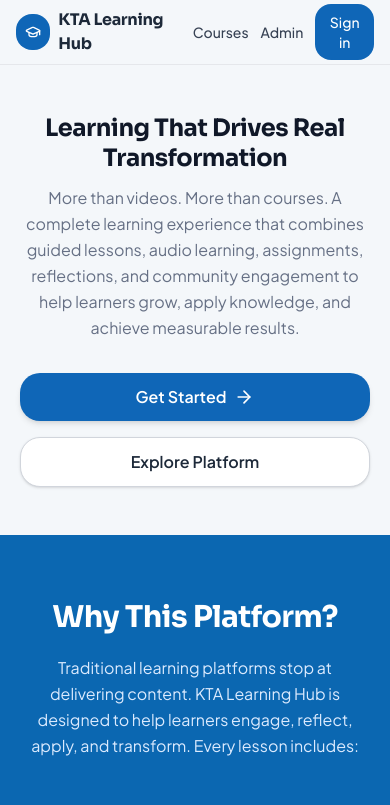
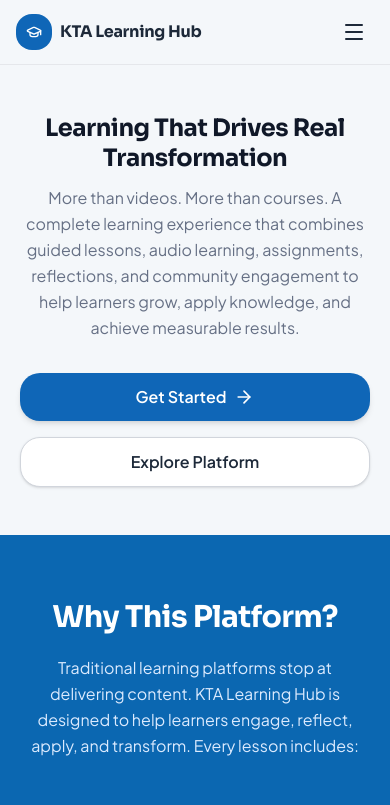
Before and after one commit to MizMelly/kta-learning-hub, a React (Vite) app: page / in a window 390 px wide. Shown: the top 805 px of the page. Built offline with nearby package versions, Linux system fonts and the light colour scheme.

Commit message:
Login UI created

```diff
--- a/src/components/Navbar.jsx
+++ b/src/components/Navbar.jsx
@@ -1,11 +1,18 @@
+import { useState } from "react";
 import { useNavigate } from "react-router-dom";
-import { GraduationCap } from "lucide-react";
+import { GraduationCap, Menu, X } from "lucide-react";
 
 const Navbar = () => {
   const navigate = useNavigate();
+  const [isOpen, setIsOpen] = useState(false);
+
+  const handleNavigate = (path) => {
+    navigate(path);
+    setIsOpen(false);
+  };
 
   return (
-    <header className="bg-[#f4f7fa] border-b border-gray-200">
+    <header className="bg-[#f4f7fa] border-b border-gray-200 relative">
       <div className="max-w-7xl mx-auto px-4 sm:px-6 lg:px-10 h-16 sm:h-20 flex items-center justify-between">
 
         {/* Logo */}
@@ -19,33 +26,70 @@
           </h1>
         </div>
 
-        {/* Right Side */}
-        <div className="flex items-center gap-3 sm:gap-8">
-
+        {/* Desktop Navigation */}
+        <div className="hidden md:flex items-center gap-8">
           <button
             onClick={() => navigate("/courses")}
-            className="text-sm sm:text-base text-gray-700 font-medium hover:text-black transition"
+            className="text-gray-700 font-medium hover:text-black transition"
           >
             Courses
           </button>
 
-          {/* Admin Button */}
           <button
             onClick={() => navigate("/admin")}
-            className="text-sm sm:text-base text-gray-700 font-medium hover:text-black transition"
+            className="text-gray-700 font-medium hover:text-black transition"
           >
             Admin
           </button>
 
           <button
             onClick={() => navigate("/login")}
-            className="bg-[#0f66b7] text-white text-sm sm:text-base px-3 py-2 sm:px-5 rounded-xl font-medium hover:bg-[#09539a] transition"
+            className="bg-[#0f66b7] text-white px-5 py-2 rounded-xl font-medium hover:bg-[#09539a] transition"
           >
-            Sign in
+            Sign In
           </button>
+        </div>
 
+        {/* Mobile Menu Button */}
+        <button
+          onClick={() => setIsOpen(!isOpen)}
+          className="md:hidden p-2"
+        >
+          {isOpen ? (
+            <X className="w-6 h-6 text-[#1d2939]" />
+          ) : (
+            <Menu className="w-6 h-6 text-[#1d2939]" />
+          )}
+        </button>
+      </div>
+
+      {/* Mobile Dropdown */}
+      {isOpen && (
+        <div className="md:hidden border-t border-gray-200 bg-white shadow-lg">
+          <div className="flex flex-col p-4 space-y-3">
+            <button
+              onClick={() => handleNavigate("/courses")}
+              className="text-left text-gray-700 font-medium py-2"
+            >
+              Courses
+            </button>
+
+            <button
+              onClick={() => handleNavigate("/admin")}
+              className="text-left text-gray-700 font-medium py-2"
+            >
+              Admin
+            </button>
+
+            <button
+              onClick={() => handleNavigate("/login")}
+              className="bg-[#0f66b7] text-white py-3 rounded-xl font-medium"
+            >
+              Sign In
+            </button>
+          </div>
         </div>
-      </div>
+      )}
     </header>
   );
 };
```
